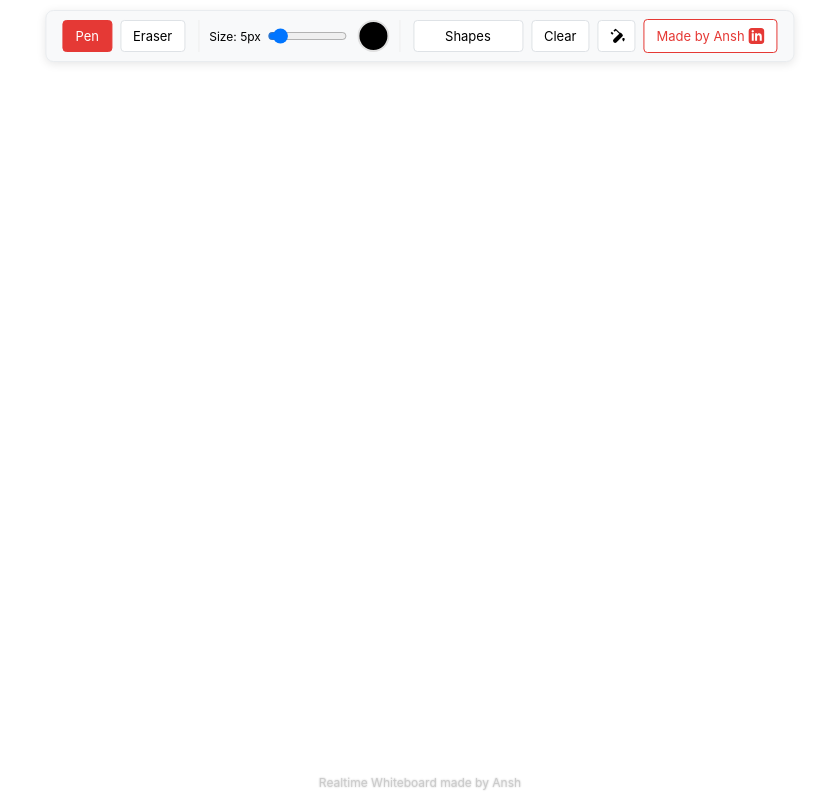
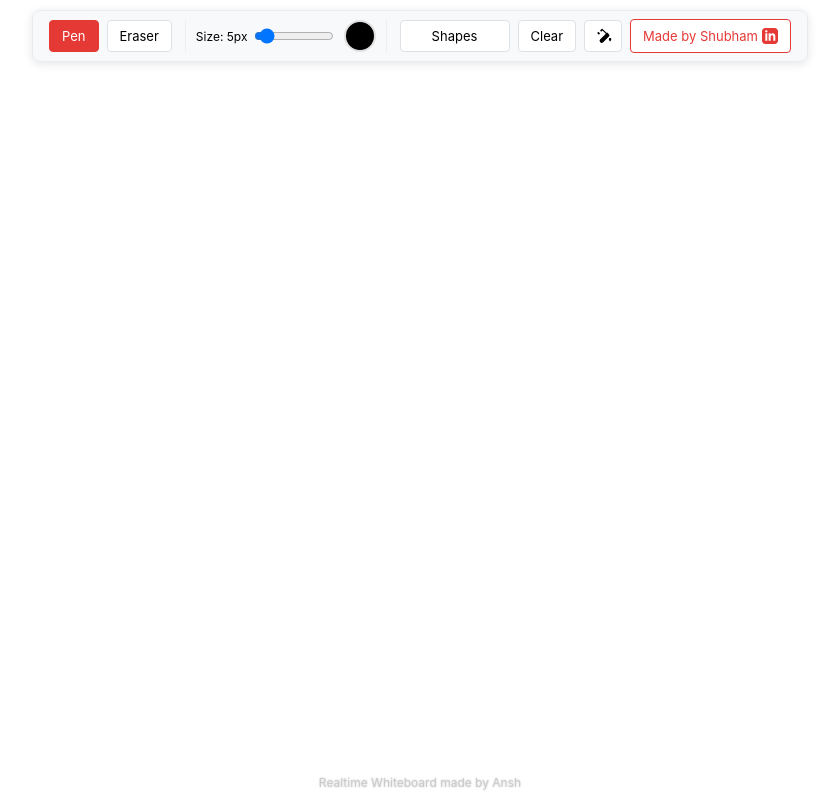
Before and after one commit to Shubham-Tiwari-dev/collaborative-whiteboard, a website: page public/index.html in a window 1280 px wide. Shown: the whole page, without its empty margins (220-1059 px from the left). Drawn offline with nearby package versions, Linux system fonts and the light colour scheme; no server answers.

Commit message:
Update LinkedIn link and name in index.html

```diff
--- a/public/index.html
+++ b/public/index.html
@@ -34,8 +34,8 @@
                 <path d="M20.5 14.5c-.83 0-1.5.67-1.5 1.5 0 .58.51 1.49 1.03 2.18.23.31.69.31.92 0 .52-.69 1.05-1.6 1.05-2.18 0-.83-.67-1.5-1.5-1.5z"/>
             </svg>
         </button>
-        <a href="https://www.linkedin.com/in/anshs-dev/" target="_blank" class="linkedin-btn" id="made-by">
-            Made by Ansh
+        <a href="https://www.linkedin.com/in/shubham-tiwari-tech/" target="_blank" class="linkedin-btn" id="made-by">
+            Made by Shubham
             <svg width="16" height="16" viewBox="0 0 24 24" fill="currentColor" style="margin-left: 4px; vertical-align: middle;">
                 <path d="M19 0h-14c-2.761 0-5 2.239-5 5v14c0 2.761 2.239 5 5 5h14c2.762 0 5-2.239 5-5v-14c0-2.761-2.238-5-5-5zm-11 19h-3v-11h3v11zm-1.5-12.268c-.966 0-1.75-.79-1.75-1.764s.784-1.764 1.75-1.764 1.75.79 1.75 1.764-.783 1.764-1.75 1.764zm13.5 12.268h-3v-5.604c0-3.368-4-3.113-4 0v5.604h-3v-11h3v1.765c1.396-2.586 7-2.777 7 2.476v6.759z"/>
             </svg>
```
